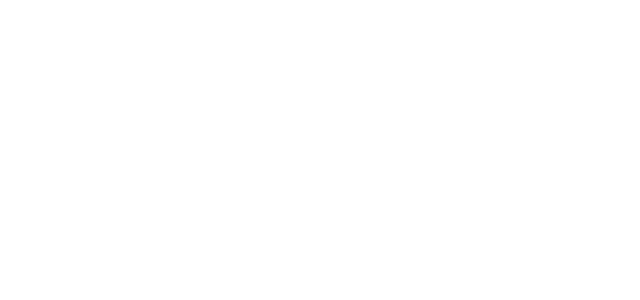
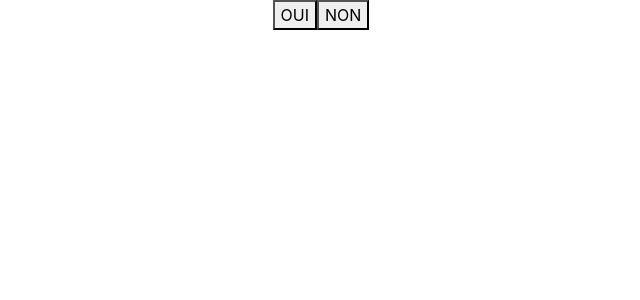
Before and after one commit to PhilippElsaesser/Hackathon-ecolocool, a React (Create React App) app in the folder eden/: page / in a window 1280 px wide. Shown: the top 300 px of the page, without its empty margins (319-959 px from the left). Built offline with nearby package versions, Linux system fonts and the light colour scheme.

Commit message:
ajout bouton oui bouton non

```diff
--- a/eden/src/Components/BoardGame.jsx
+++ b/eden/src/Components/BoardGame.jsx
@@ -3,7 +3,7 @@
 class BoardGame extends Component {
   render() {
     return (
-      <div className="App">
+      <div>
 
       </div>
     );
--- a/eden/src/Components/HomePage.jsx
+++ b/eden/src/Components/HomePage.jsx
@@ -1,13 +1,15 @@
 import React, { Component } from 'react';
+import { NavLink, Link } from 'react-router-dom';
 
 class HomePage extends Component {
-  render() {
-    return (
-      <div className="App">
-
-      </div>
-    );
-  }
+    render() {
+        return (
+            <div>
+                <NavLink to="/BoardGame"><button>OUI</button></NavLink>
+                <NavLink to="/" ><button>NON</button></NavLink>
+            </div>
+        );
+    }
 }
 
 export default HomePage;
```
